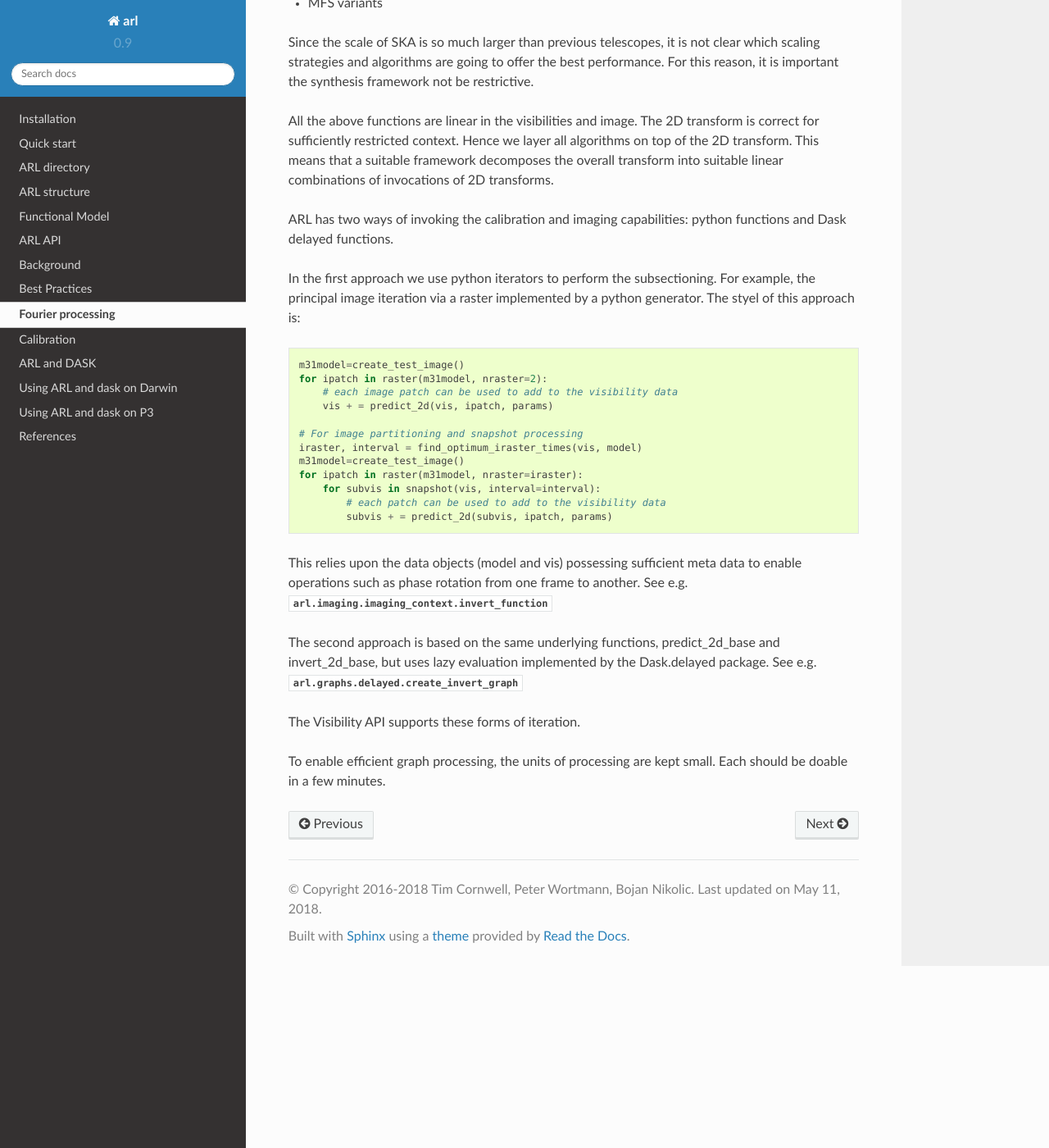
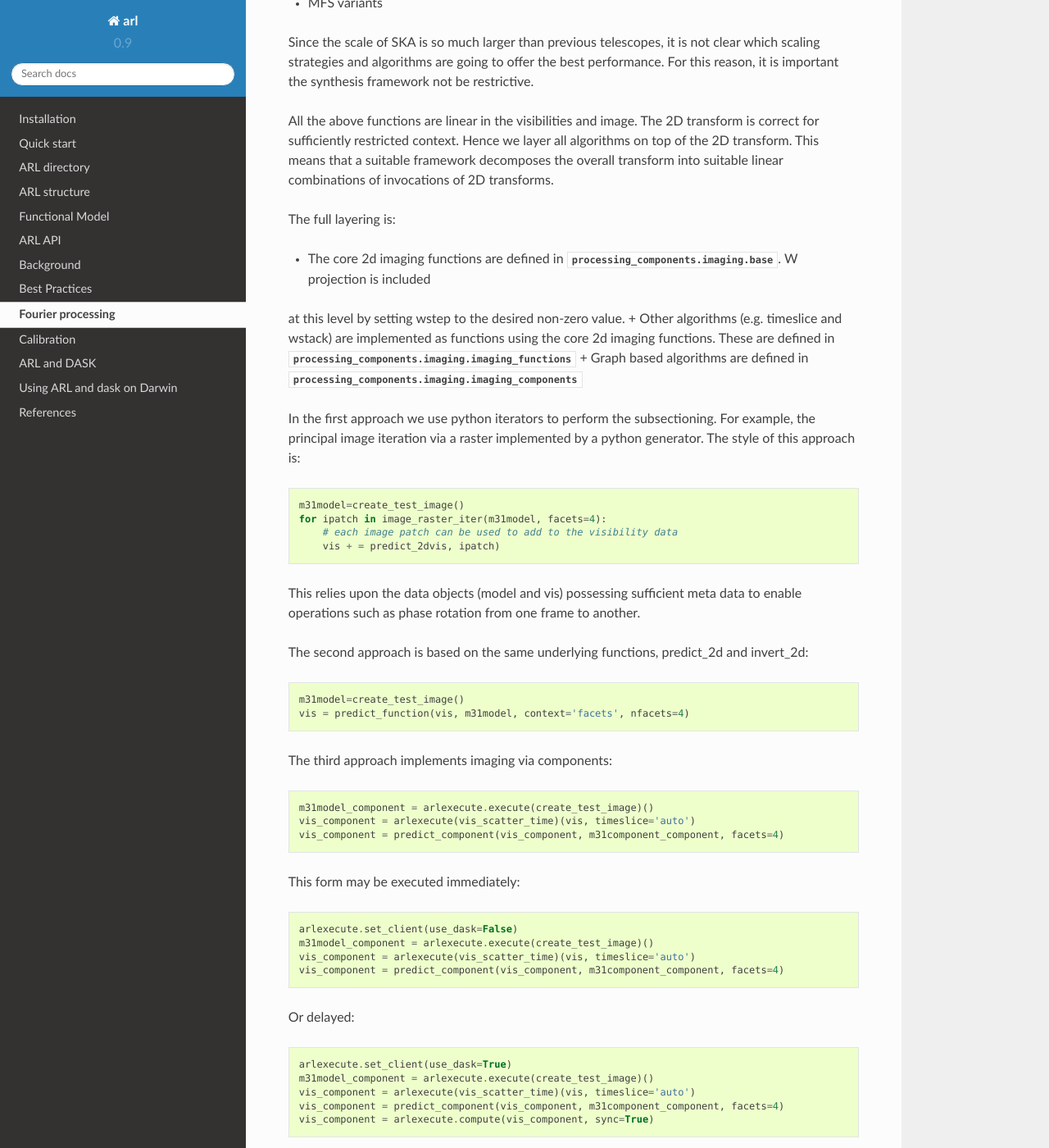
Before and after one commit to ska-telescope/ska-sdp-func-python, a Sphinx documentation site: the page built from docs/ARL_Fourier_processing.rst, in a window 1280 px wide and 1400 px high, scrolled down 384 px. Shown: the whole window at 82% size. Built offline with Sphinx 7.4.7 and the Read the Docs theme 2.0.0, drawn with Linux system fonts in a browser that asks for light colours; pages that are not in the unit, such as notebooks, are missing from menus.

Commit message:
Documentation catchup on recent reorg

```diff
--- a/docs/ARL_Fourier_processing.rst
+++ b/docs/ARL_Fourier_processing.rst
@@ -22,32 +22,47 @@ All the above functions are linear in the visibilities and image. The 2D transfo
 restricted context. Hence we layer all algorithms on top of the 2D transform. This means that a suitable
 framework decomposes the overall transform into suitable linear combinations of invocations of 2D transforms.
 
-ARL has two ways of invoking the calibration and imaging capabilities: python functions and Dask delayed functions.
+The full layering is:
 
++ The core 2d imaging functions are defined in :py:mod:`processing_components.imaging.base`. W projection is included
+at this level by setting wstep to the desired non-zero value.
++ Other algorithms (e.g. timeslice and wstack) are implemented as functions using the core 2d imaging functions.
+These are defined in :py:mod:`processing_components.imaging.imaging_functions`
++ Graph based algorithms are defined in :py:mod:`processing_components.imaging.imaging_components`
 
-In the first approach we use python iterators to perform the
-subsectioning. For example, the principal image iteration
-via a raster implemented by a python generator. The styel of this approach is::
+In the first approach we use python iterators to perform the subsectioning. For example, the principal image iteration
+via a raster implemented by a python generator. The style of this approach is::
 
         m31model=create_test_image()
-        for ipatch in raster(m31model, nraster=2):
+        for ipatch in image_raster_iter(m31model, facets=4):
             # each image patch can be used to add to the visibility data
-            vis + = predict_2d(vis, ipatch, params)
-
-        # For image partitioning and snapshot processing
-        iraster, interval = find_optimum_iraster_times(vis, model)
-        m31model=create_test_image()
-        for ipatch in raster(m31model, nraster=iraster):
-            for subvis in snapshot(vis, interval=interval):
-                # each patch can be used to add to the visibility data
-                subvis + = predict_2d(subvis, ipatch, params)
+            vis + = predict_2dvis, ipatch)
 
 This relies upon the data objects (model and vis) possessing sufficient meta data to enable operations such as phase
-rotation from one frame to another. See e.g. :py:mod:`arl.imaging.imaging_context.invert_function`
+rotation from one frame to another.
 
-The second approach is based on the same underlying functions, predict_2d_base and invert_2d_base, but uses lazy
-evaluation implemented by the Dask.delayed package. See e.g. :py:mod:`arl.graphs.delayed.create_invert_graph`
+The second approach is based on the same underlying functions, predict_2d and invert_2d::
 
-The Visibility API supports these forms of iteration.
+        m31model=create_test_image()
+        vis = predict_function(vis, m31model, context='facets', nfacets=4)
 
-To enable efficient graph processing, the units of processing are kept small. Each should be doable in a few minutes.
+The third approach implements imaging via components::
+
+        m31model_component = arlexecute.execute(create_test_image)()
+        vis_component = arlexecute(vis_scatter_time)(vis, timeslice='auto')
+        vis_component = predict_component(vis_component, m31component_component, facets=4)
+
+This form may be executed immediately::
+
+        arlexecute.set_client(use_dask=False)
+        m31model_component = arlexecute.execute(create_test_image)()
+        vis_component = arlexecute(vis_scatter_time)(vis, timeslice='auto')
+        vis_component = predict_component(vis_component, m31component_component, facets=4)
+
+Or delayed::
+
+        arlexecute.set_client(use_dask=True)
+        m31model_component = arlexecute.execute(create_test_image)()
+        vis_component = arlexecute(vis_scatter_time)(vis, timeslice='auto')
+        vis_component = predict_component(vis_component, m31component_component, facets=4)
+        vis_component = arlexecute.compute(vis_component, sync=True)
--- a/docs/ARL_background.rst
+++ b/docs/ARL_background.rst
@@ -5,6 +5,8 @@
 
 Background
 ==========
+
+[This is the original motivation. Some shift in emphasis has occured.]
 
 Core motivations
 ----------------
--- a/docs/ARL_developing.rst
+++ b/docs/ARL_developing.rst
@@ -22,7 +22,6 @@ The ARL has been designed in line with the following principles:
 + Direct access to the data members is envisaged.
 + There are no methods attached to the data classes apart from variant constructors as needed.
 + Standalone, stateless functions are used for all processing.
-+ All function parameters are passed by the kwargs mechanism.
 
 Additions and changes should adhere to these principles.
 
```
Also changed, not shown: docs/ARL_dask.rst (+38 -22 lines), docs/ARL_definition.rst (+6 -6 lines).
